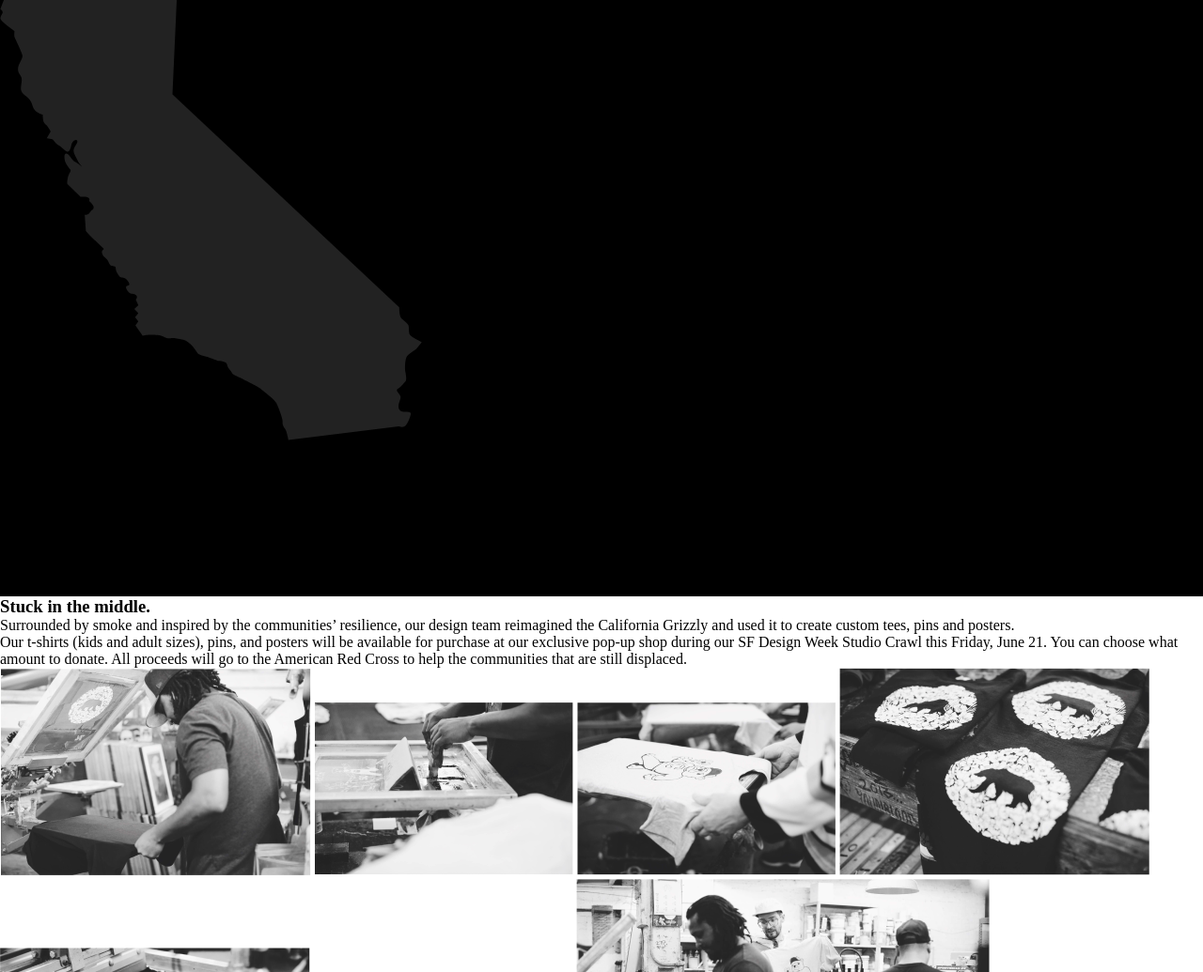
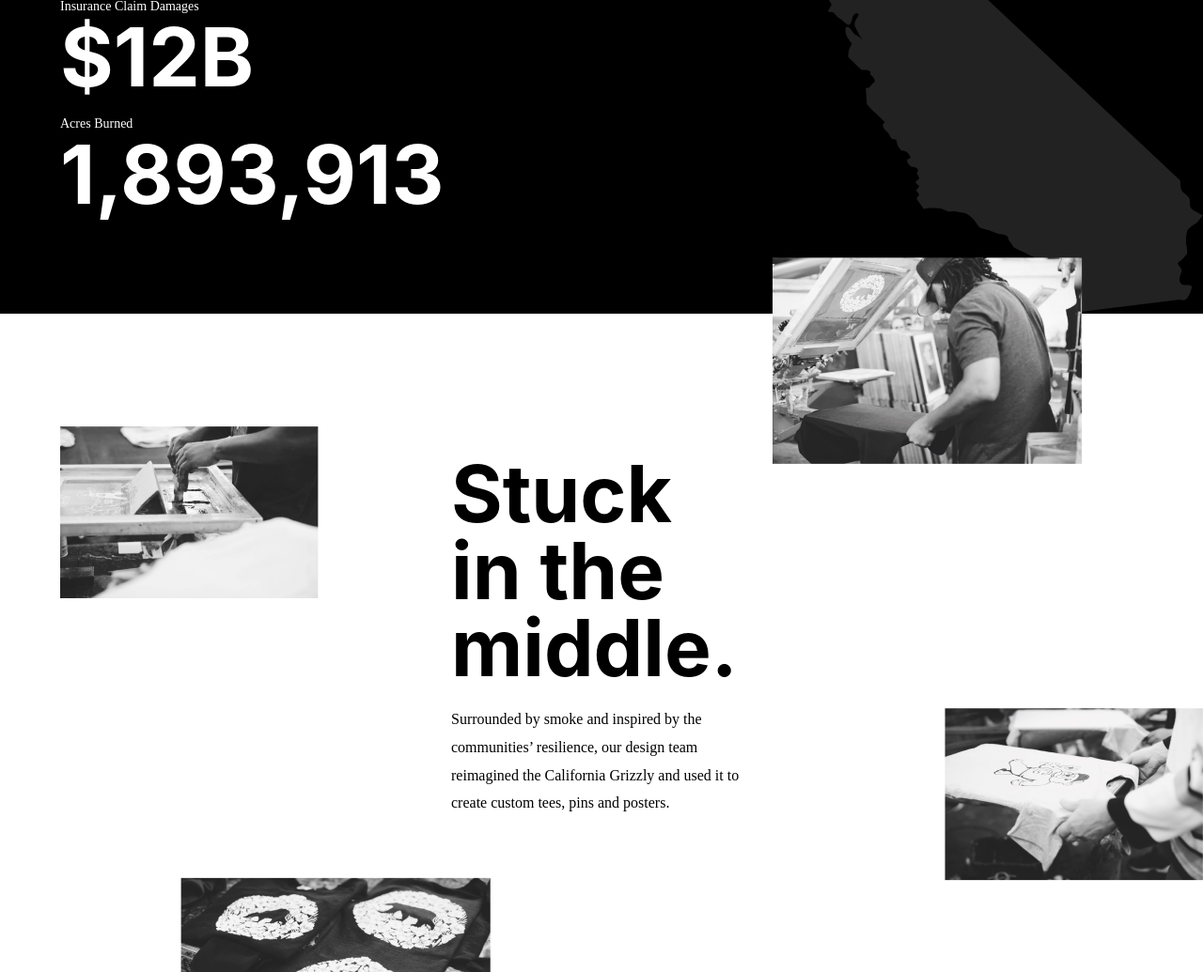
Before and after one commit to VictordelaM/Projekt-Callifornia-Calling, a plain HTML site: page index.html in a window 1280 px wide. Shown: the part 1765-2800 px from the top of the page at 94% size. Drawn offline with Linux system fonts and the light colour scheme; a web font is replaced by a local one.

Commit message:
stuck section done

```diff
--- a/assets/scss/main.scss
+++ b/assets/scss/main.scss
@@ -33,7 +33,9 @@ header{
 
 .headerButton{
     @include mixin.layout(flex, inline, space-between, center);
-    justify-self: flex-end
+    justify-self: flex-end;
+    margin:0 auto 5%;
+    width: 90%;
 }
 
 .headerButton a{
@@ -44,7 +46,7 @@ header{
 }
 
 .intro{
-    height: 200vh;
+    // height: 200vh;
     background-color: black;
 }
 
@@ -53,3 +55,94 @@ header{
     width: 70%;
     margin-left: 10%;
 }
+
+.introBox{
+    @include mixin.layout(flex, 0, space-between, center);
+}
+
+.numbers{
+    @include mixin.layout(flex, column, space-between, 0);
+    gap: 2vh;
+    margin-left: 5%;
+}
+
+.numbers p{
+    @include mixin.font(#FFF, 0, "Work Sans", 0.875rem, none, 400, 0, 0)
+}
+
+.numbers h2{
+    @include mixin.font(#FFF, 0, "Inter", 5.421875rem, none, 700, 125.216%, 0)
+}
+
+.stuck{
+    height: 150vh;
+    @include mixin.layout(flex, column, space-around, center);
+    position: relative;
+}
+
+.stuckText{
+    @include mixin.layout(flex, column, space-around, center);
+    width: 25%;
+    height: 100%;
+}
+
+.stuckTextBox{
+    @include mixin.layout(flex, column, 0, 0);
+    gap: 2.5vh;
+}
+
+.stuckTextBox h3{
+    @include mixin.font(black, 0,"Inter" , 5.2239375rem, 0, 700, 98.455%, 0)
+}
+
+.stuckText p{
+    @include mixin.font(black, 0,"Work Sans" , 1rem, 0, 400, 187.5%, 0)
+}
+
+.stuck img:nth-of-type(1){
+    position: absolute;
+    top: -5%;
+    right: 10%;
+}
+
+.stuck img:nth-of-type(2){
+    position: absolute;
+    top: 10%;
+    left: 5%;
+}
+
+.stuck img:nth-of-type(3){
+    position: absolute;
+    top: 35%;
+    right: 0;
+}
+
+.stuck img:nth-of-type(4){
+    position: absolute;
+    top:50%;
+    left: 15%;
+}
+
+.stuck img:nth-of-type(5){
+    position: absolute;
+    top: 60%;
+    right: 5%;
+}
+
+.stuck img:nth-of-type(6){
+    position: absolute;
+    top: 80%;
+    left: 10%;
+}
+
+.stuck img:nth-of-type(7){
+    position: absolute;
+    bottom: -5%;
+    right: 10%;
+    z-index: -1;
+}
+
+
+.goldenBear{
+    background-color: black;
+}
--- a/index.html
+++ b/index.html
@@ -52,7 +52,7 @@
         </section>
         <section class="stuck">
             <div class="stuckText">
-                <div>
+                <div class="stuckTextBox">
                     <h3>Stuck in the middle.</h3>
                     <p>Surrounded by smoke and inspired by the communities’ resilience, our design team reimagined the California Grizzly and used it to create custom tees, pins and posters.</p>
                 </div>
@@ -66,7 +66,7 @@
             <img src="assets/img/action6.jpeg.png" alt="">
             <img src="assets/img/action7.jpeg.png" alt="">
         </section>
-        <secction class="goldenBear">
+        <section class="goldenBear">
             <div class="goldenBox">
                 <div class="goldenTitle">
                     <p>001</p>
```
Also changed, not shown: assets/css/style.css, 1 other file.
